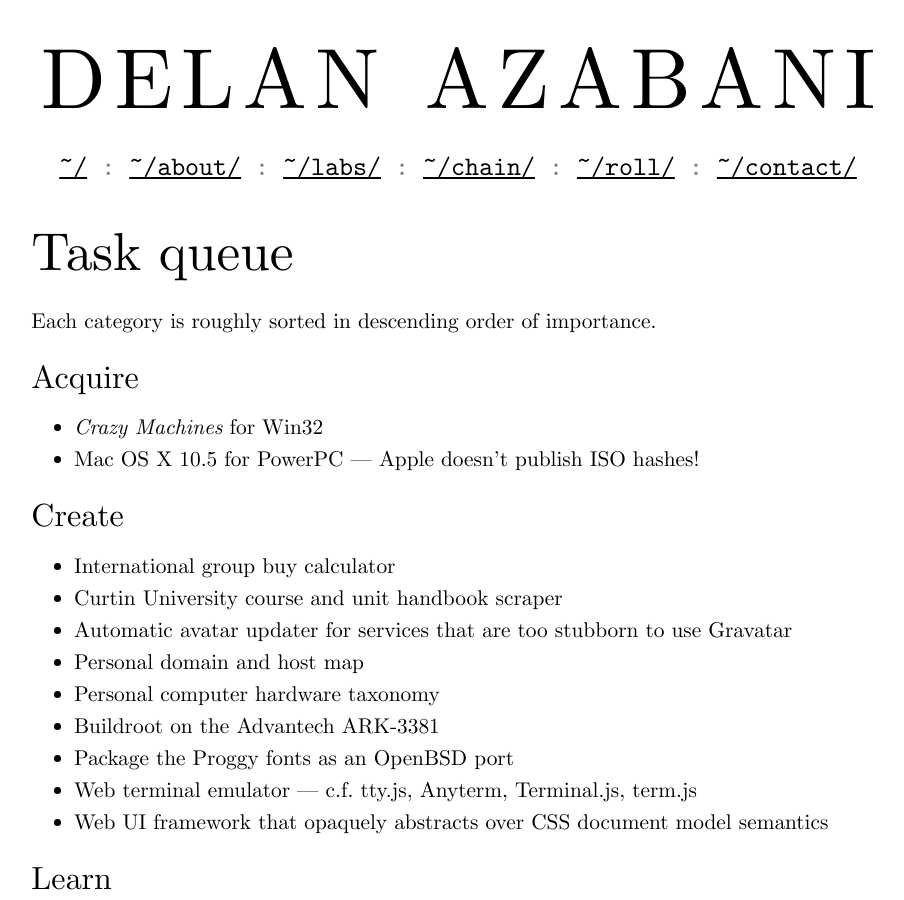
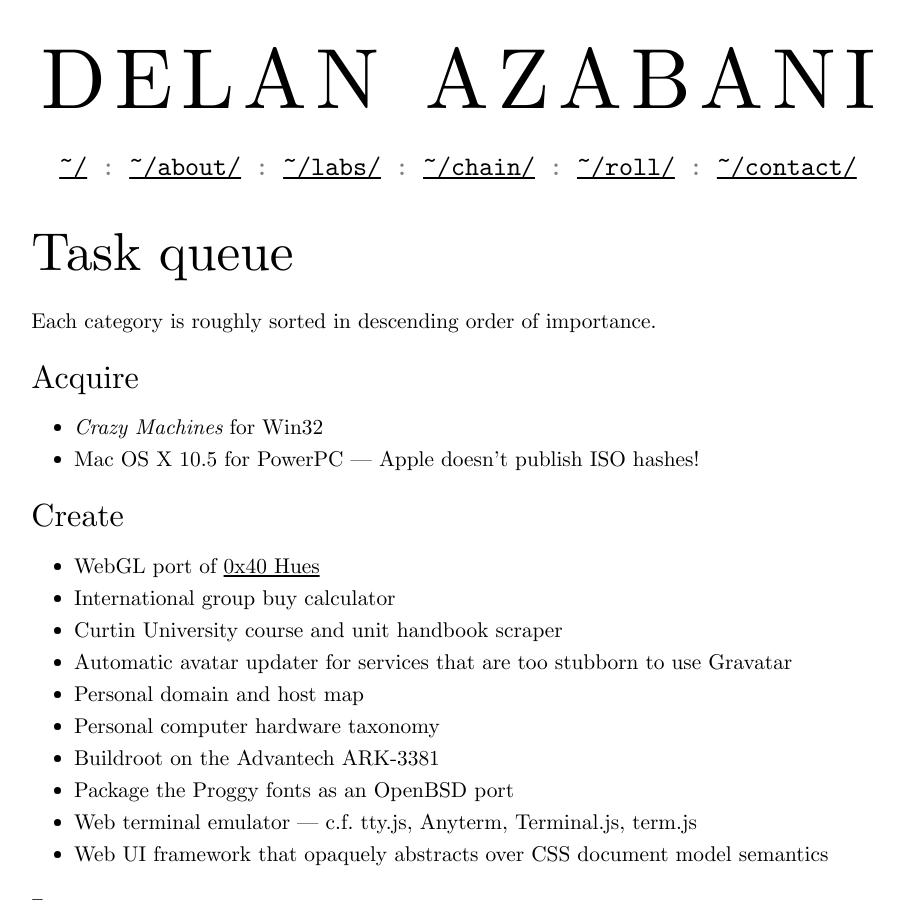
Before and after one commit to delan/www.azabani.com, a Jekyll site: the page built from queue/index.md, in a window 1280 px wide and 900 px high. Shown: the whole window, without its empty margins (182-1086 px from the left). Built offline with Jekyll 4.4.1, drawn with Linux system fonts in a browser that asks for light colours.

Commit message:
Update /queue/

```diff
--- a/queue/index.md
+++ b/queue/index.md
@@ -12,6 +12,7 @@ Each category is roughly sorted in descending order of importance.
 
 ## Create
 
+  * WebGL port of [0x40 Hues][hues]
   * International group buy calculator
   * Curtin University course and unit handbook scraper
   * Automatic avatar updater for services that are too stubborn to use
@@ -23,6 +24,8 @@ Each category is roughly sorted in descending order of importance.
   * Web terminal emulator — c.f. tty.js, Anyterm, Terminal.js, term.js
   * Web UI framework that opaquely abstracts over CSS document model
     semantics
+
+[hues]: http://0x40hues.blogspot.com/
 
 ## Learn
 
```
